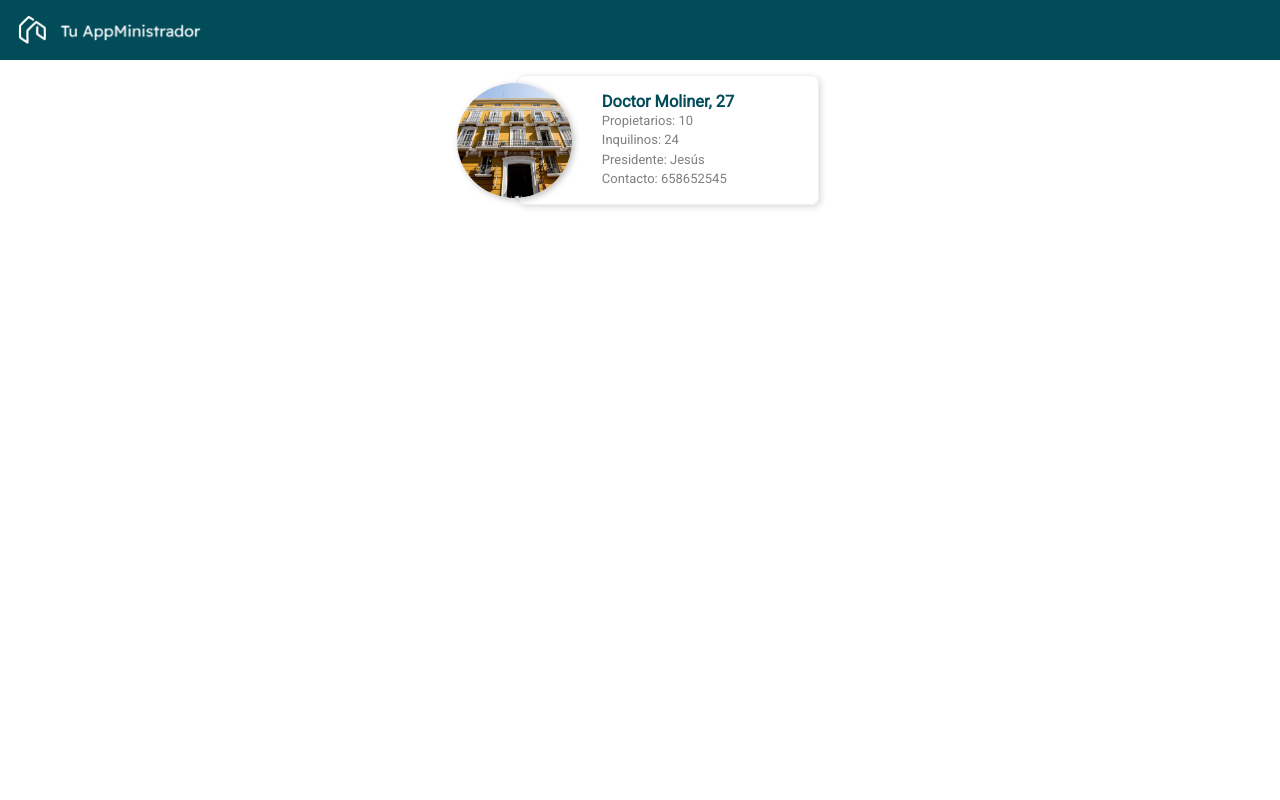
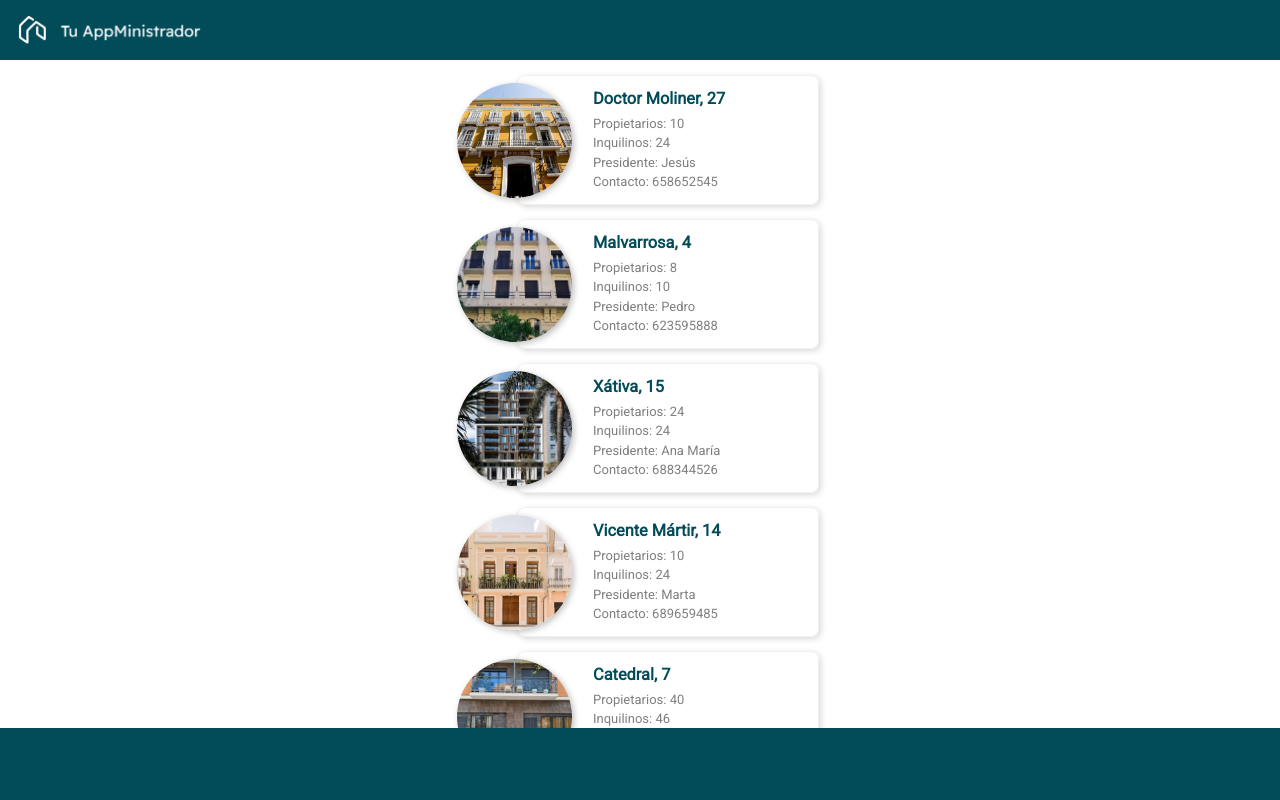
Before and after one commit to nuinn/appministrador_client, a React (Vite) app: page /comunidades in a window 1280 px wide. Shown: the top 800 px of the page. Built offline with nearby package versions, Linux system fonts and the light colour scheme.

Commit message:
community cards now fixed and mapped

```diff
--- a/src/components/Card/Card.jsx
+++ b/src/components/Card/Card.jsx
@@ -8,15 +8,14 @@ function Card(props) {
   return (
     <StyledCard>
       <RoundImage className='roundedImage' image={data.image} />
-
       <div className='descriptionContainer'>
         { type === 'communities' &&
         <StyledDescription>
-          <h3 className="secondary-color">{data.address}</h3>
-          <p className="grey-color">{`Propietarios: ${data.n_propie}`}</p>
-          <p className="grey-color">{`Inquilinos: ${data.n_inquilinos}`}</p>
-          <p className="grey-color">{`Presidente: ${data.president.name}`}</p>
-          <p className="grey-color">{`Contacto: ${data.president.mobile_num}`}</p>
+          <h3>{data.address}</h3>
+          <p>{`Propietarios: ${data.n_propie}`}</p>
+          <p>{`Inquilinos: ${data.n_inquilinos}`}</p>
+          <p>{`Presidente: ${data.president.name}`}</p>
+          <p>{`Contacto: ${data.president.mobile_num}`}</p>
         </StyledDescription>
         }
       </div>
--- a/src/components/Card/styled/Card.js
+++ b/src/components/Card/styled/Card.js
@@ -7,6 +7,7 @@ const Card = styled.div`
   display: flex;
   align-items: center;
   margin-top: 16px;
+  cursor: pointer;
 
   & .roundedImage {
       position: absolute;
@@ -31,7 +32,6 @@ const Card = styled.div`
       width: 300px;
       height: 128px;
       border: 1px solid #f0f0f0;
-
   }
 `;
 
--- a/src/components/Card/styled/Description.js
+++ b/src/components/Card/styled/Description.js
@@ -1,8 +1,10 @@
 import styled from 'styled-components';
 
 const Description = styled.div`
-  padding: 24px;
+  padding: 24px 0;
   font-size: 14px;
+  width: 200px;
+  padding-left: 50px;
 
   & p {
       margin: 0;
@@ -15,8 +17,10 @@ const Description = styled.div`
 
   & h3 {
       margin: 0;
+      margin-bottom: 6px;
       font-size: 1.17em;
       color: var(--secondary-color);
+      text-wrap: wrap;
   }
 `;
 
--- /dev/null
+++ b/src/components/Footer/Footer.jsx
@@ -0,0 +1,9 @@
+import StyledFooterContainer from './styled/FooterContainer.js'
+
+function Footer(){
+  return (
+    <StyledFooterContainer />
+  )
+}
+
+export default Footer
--- /dev/null
+++ b/src/components/Footer/styled/FooterContainer.js
@@ -0,0 +1,13 @@
+import styled from "styled-components";
+
+const FooterContainer = styled.div`
+  position: fixed;
+  bottom: 0;
+  width: 100%;
+  background-color: #024b59;
+  height: 72px;
+  margin: 0%;
+  z-index: 4;
+`;
+
+export default FooterContainer;
--- a/src/components/Header/Header.jsx
+++ b/src/components/Header/Header.jsx
@@ -5,11 +5,9 @@ import transparentBrand from '../../assets/transparentBrand.png'
 function Header() {
   const navigate = useNavigate()
   return (
-    <>
-      <StyledHeader >
-        <img onClick={ () => navigate('/') } src={transparentBrand} alt="Tu AppMinistrador logo" />
-      </StyledHeader>
-    </>
+    <StyledHeader >
+      <img onClick={ () => navigate('/') } src={transparentBrand} alt="Tu AppMinistrador logo" />
+    </StyledHeader>
   )
 }
 
--- a/src/pages/Search/Search.jsx
+++ b/src/pages/Search/Search.jsx
@@ -2,7 +2,7 @@ import communities from '../../data/communities.json'
 import Header from '../../components/Header/Header.jsx'
 import StyledCardsContainer from '../../styled/CardsContainer/CardsContainer.js'
 import Card from '../../components/Card/Card.jsx'
-import { Flex } from "antd";
+import Footer from '../../components/Footer/Footer.jsx'
 
 function Search(props) {
   const { type } = props
@@ -11,8 +11,11 @@ function Search(props) {
     <>
       <Header />
       <StyledCardsContainer>
-        <Card type={type} data={communities[0]} />
+        { communities.map((community, i) =>
+          <Card key={`${community} ${i}`} type={type} data={community} />
+        )}
       </StyledCardsContainer>
+      <Footer />
     </>
   )
 }
```
